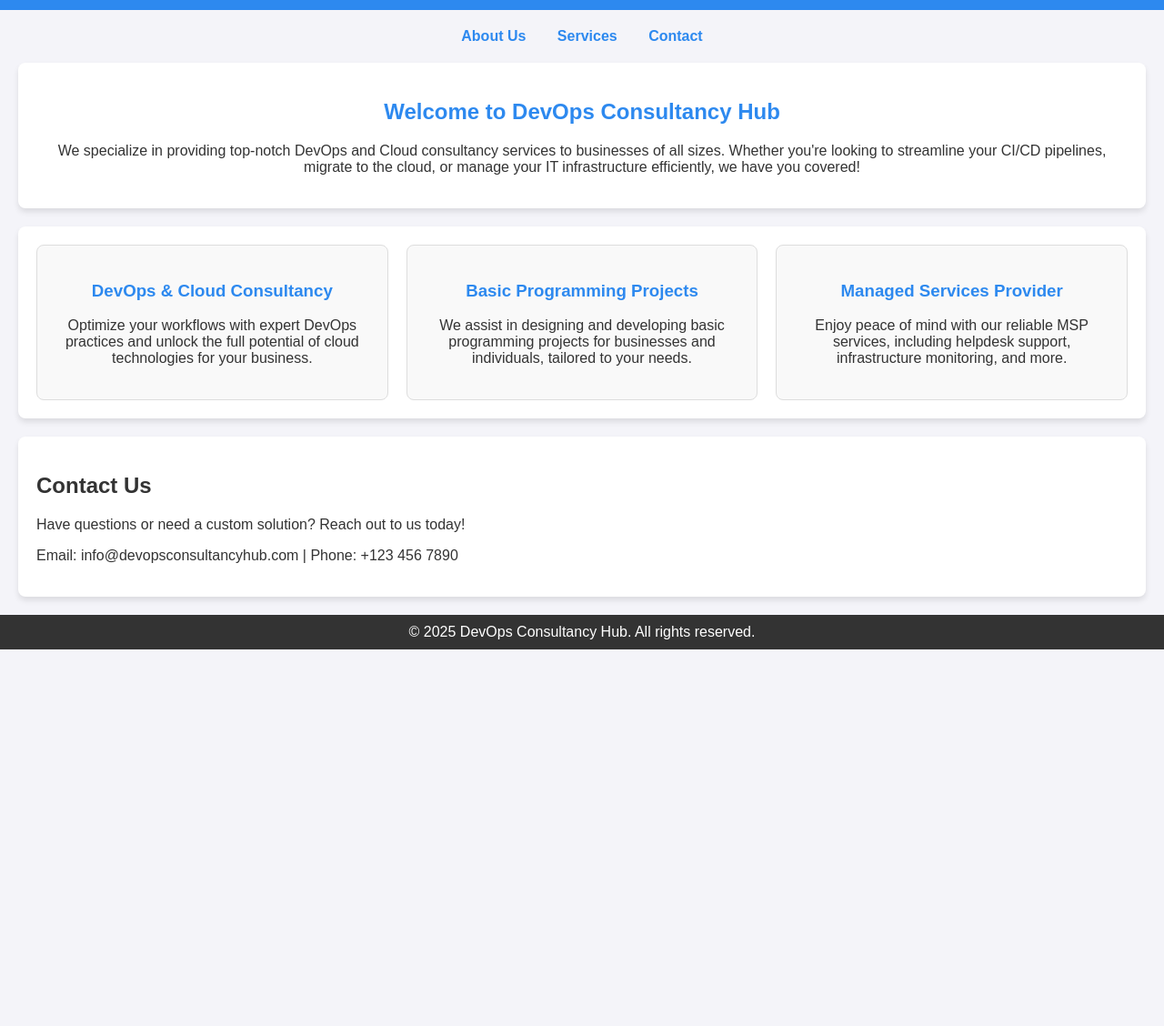
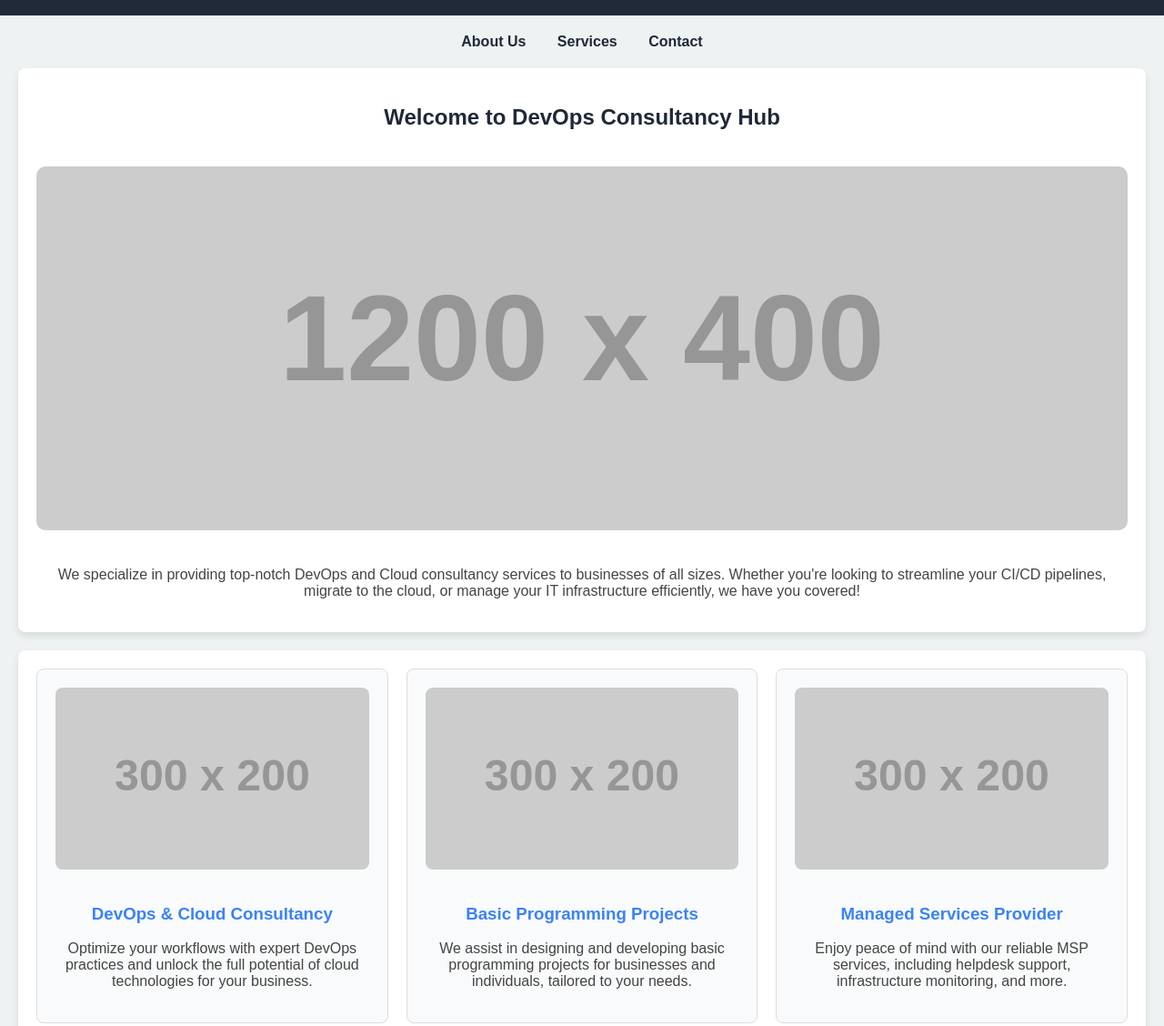
Before and after one commit to kamranakbarbarvi/kamranakbarbarvi.github.io, a plain HTML site: page index.html in a window 1280 px wide. Shown: the part 106-1234 px from the top of the page at 91% size. Before the commit the page ends 820 px from the top, so only its background shows below. Drawn offline with Linux system fonts and the light colour scheme; placeholder pictures from the web are drawn by us.

Commit message:
Version 2 of Devops

```diff
--- a/index.html
+++ b/index.html
@@ -9,12 +9,12 @@
             font-family: Arial, sans-serif;
             margin: 0;
             padding: 0;
-            background-color: #f4f4f9;
-            color: #333;
+            background-color: #eef2f3;
+            color: #444;
         }
 
         header {
-            background-color: #2d89ef;
+            background-color: #1f2937;
             color: white;
             padding: 20px 0;
             text-align: center;
@@ -22,7 +22,7 @@
 
         header h1 {
             margin: 0;
-            font-size: 2.5rem;
+            font-size: 2.8rem;
         }
 
         header p {
@@ -38,12 +38,13 @@
         nav a {
             margin: 0 15px;
             text-decoration: none;
-            color: #2d89ef;
+            color: #1f2937;
             font-weight: bold;
         }
 
         nav a:hover {
             text-decoration: underline;
+            color: #3b82f6;
         }
 
         section {
@@ -52,7 +53,7 @@
             max-width: 1200px;
             background-color: white;
             border-radius: 8px;
-            box-shadow: 0 4px 6px rgba(0, 0, 0, 0.1);
+            box-shadow: 0 4px 8px rgba(0, 0, 0, 0.1);
         }
 
         .hero {
@@ -60,7 +61,14 @@
         }
 
         .hero h2 {
-            color: #2d89ef;
+            color: #1f2937;
+        }
+
+        .hero img {
+            max-width: 100%;
+            height: auto;
+            margin: 20px 0;
+            border-radius: 10px;
         }
 
         .services {
@@ -74,15 +82,23 @@
             border: 1px solid #ddd;
             border-radius: 8px;
             text-align: center;
-            background-color: #f9f9f9;
+            background-color: #f9fafb;
+        }
+
+        .service img {
+            width: 100%;
+            max-height: 200px;
+            object-fit: cover;
+            border-radius: 8px;
+            margin-bottom: 15px;
         }
 
         .service h3 {
-            color: #2d89ef;
+            color: #3b82f6;
         }
 
         footer {
-            background-color: #333;
+            background-color: #1f2937;
             color: white;
             text-align: center;
             padding: 10px 0;
@@ -108,19 +124,23 @@
 
     <section class="hero" id="about">
         <h2>Welcome to DevOps Consultancy Hub</h2>
+        <img src="https://via.placeholder.com/1200x400" alt="DevOps Consultancy Banner">
         <p>We specialize in providing top-notch DevOps and Cloud consultancy services to businesses of all sizes. Whether you're looking to streamline your CI/CD pipelines, migrate to the cloud, or manage your IT infrastructure efficiently, we have you covered!</p>
     </section>
 
     <section class="services" id="services">
         <div class="service">
+            <img src="https://via.placeholder.com/300x200" alt="DevOps Service">
             <h3>DevOps & Cloud Consultancy</h3>
             <p>Optimize your workflows with expert DevOps practices and unlock the full potential of cloud technologies for your business.</p>
         </div>
         <div class="service">
+            <img src="https://via.placeholder.com/300x200" alt="Programming Projects">
             <h3>Basic Programming Projects</h3>
             <p>We assist in designing and developing basic programming projects for businesses and individuals, tailored to your needs.</p>
         </div>
         <div class="service">
+            <img src="https://via.placeholder.com/300x200" alt="Managed Services">
             <h3>Managed Services Provider</h3>
             <p>Enjoy peace of mind with our reliable MSP services, including helpdesk support, infrastructure monitoring, and more.</p>
         </div>
```
